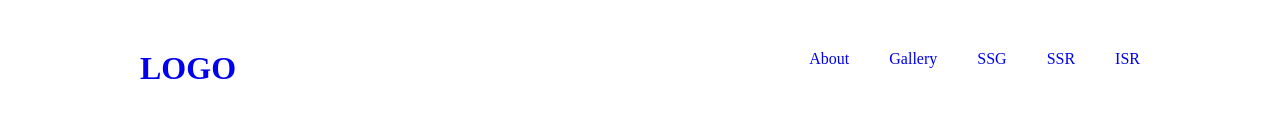
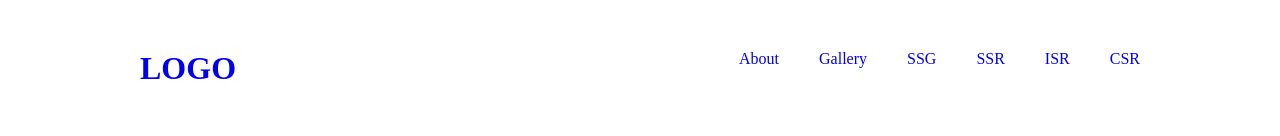
Before and after one commit to jong-jang/next, a Next.js app: page / in a window 1280 px wide. Shown: the top 136 px of the page. Built offline with nearby package versions, Linux system fonts and the light colour scheme.

Commit message:
csr 추가

```diff
--- a/components/header/Header.jsx
+++ b/components/header/Header.jsx
@@ -36,6 +36,11 @@ function Header() {
 						ISR
 					</Link>
 				</li>
+				<li>
+					<Link href='./csr' className={url === '/csr' ? styles.on : ''}>
+						CSR
+					</Link>
+				</li>
 			</ul>
 		</header>
 	);
```
